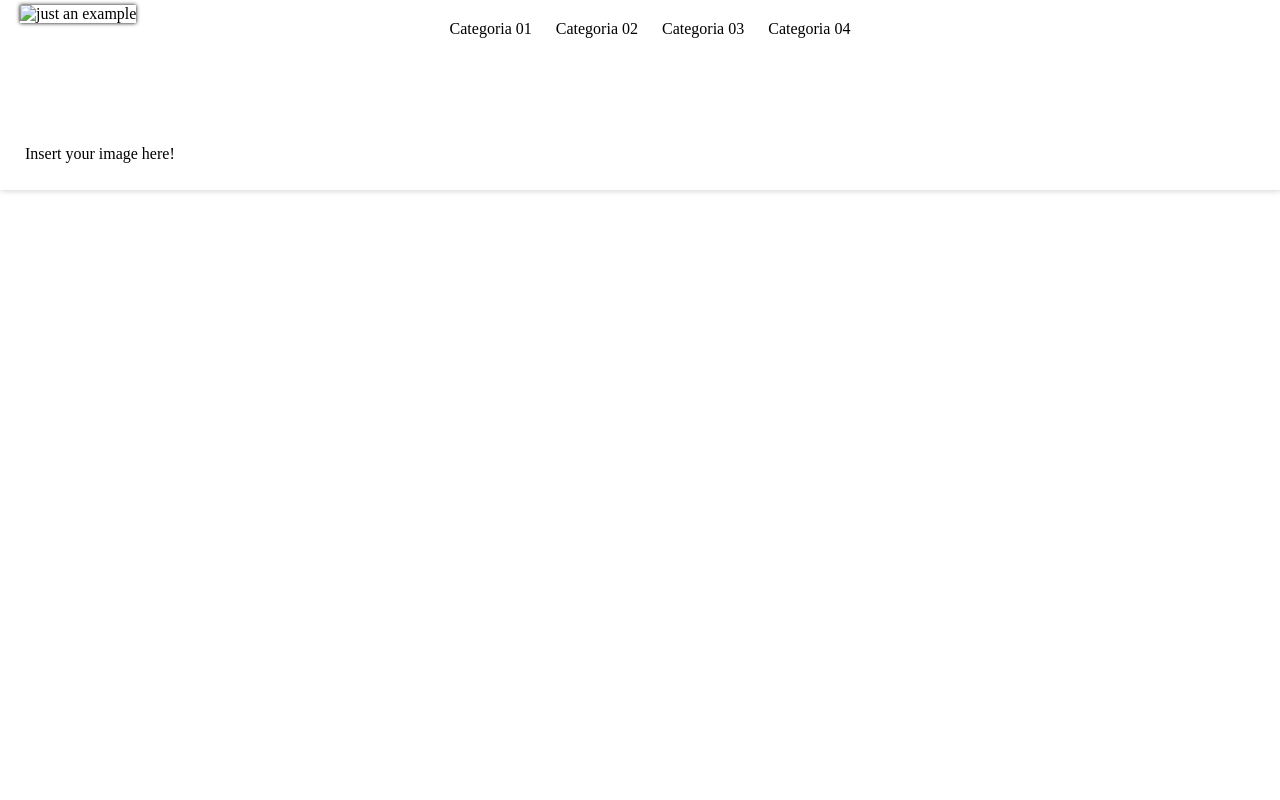
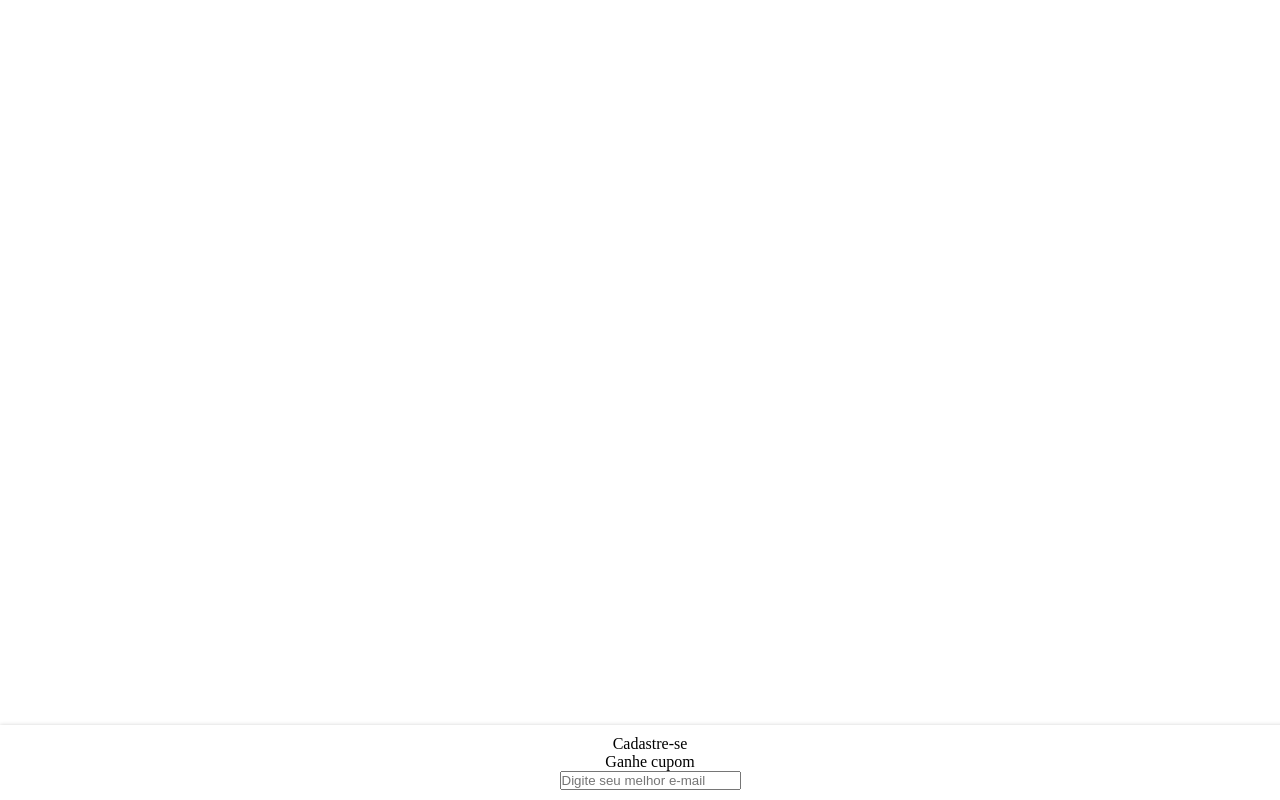
Before and after one commit to vitorlaete/project-atelie, a plain HTML site: page project/index.html in a window 1280 px wide. Drawn offline with Linux system fonts and the light colour scheme.

Commit message:
new version

```diff
--- a/project/index.html
+++ b/project/index.html
@@ -4,31 +4,25 @@
     <meta charset="UTF-8">
     <meta name="viewport" content="width=device-width, initial-scale=1.0">
     <link rel="stylesheet" href="./style/main.css">
-    <title>🧚🏼‍♀️ Ateliê Mãos de Fada</title>
+    <title>Document</title>
 </head>
 <body>
-    <header id="headerTop">
-        <!--Essa barra será toda fixa-->
-        <!--[logo do ateliê no canto esquerdo]-->
-        <!--Barra de pesquisa contendo Central de atendimento, Cadastro e símbolo de cesta de compras-->
-        <nav id="navOfTop">
-            <p><a href="">Categoria 01</a></p>
-            <p><a href="">Categoria 02</a></p>
-            <p><a href="">Categoria 03</a></p>
-            <p><a href="">Categoria 04</a></p>
-        </nav>
-        <figure id="logoImage">
-            <img id="logoLocation" src="./image/image-example" alt="just an example">
-            <figcaption><p>Insert your image here!</p></figcaption>
-        </figure>
+    <header>
+
     </header>
-    <section>
+    <main>
 
-    </section>
-
+    </main>
     <footer>
-
+        <p>Cadastre-se</p>
+        <p>Ganhe cupom</p>
+        <form action="mailto:erikaabe84@gmail.com" method="post" id="subscribe">
+        <p><input type="email" name="emailToSubscribe" id="emailToSubscribe" placeholder="Digite seu melhor e-mail"></p>
+        <div>
+            <!--Contatos-->
+        </div>
+        </form>
     </footer>
+    <script src="./script/scripts.js"></script>
 </body>
-<script src="script/scripts.js"></script>
 </html>
--- a/project/style/main.css
+++ b/project/style/main.css
@@ -1,50 +1,15 @@
 @charset "utf-8";
-
-:root{
-    --colorPalette01: darkviolet;
-}
 
 *{
     margin: 0;
     padding: 0;
 }
 
-header#headerTop{
+footer{
+    box-shadow: 0px 0px 4px lightgray;
+    position: fixed;
+    bottom: 0;
+    width: 100%;
     text-align: center;
-    padding: 20px;
-    box-shadow: 1px 1px 6px lightgrey;
-    position: relative;
-    height: 150px;
+    padding: 10px;
 }
-
-header#headerTop h1#nameAtelie{
-    margin-bottom: 40px;
-    color: var(--colorPalette01);
-}
-
-header#headerTop nav#navOfTop p{
-    display: inline;
-}
-
-header#headerTop nav#navOfTop a{
-    padding-left: 20px;
-    text-decoration: none;
-    color: #000000;
-}
-
-header#headerTop nav#navOfTop a:hover{
-    color: rgb(95, 95, 95);
-}
-
-header#headerTop figure#logoImage img#logoLocation{
-    position: absolute;
-    left: 20px;
-    top: 5px;
-    box-shadow: 0px 0px 4px #000000;
-}
-
-header#headerTop figure#logoImage figcaption p {
-    position: absolute;
-    padding: 5px;
-    top: 140px;
-}
```
Also changed, not shown: project/image/image-example-200px.jpg (added), 2 other files.
